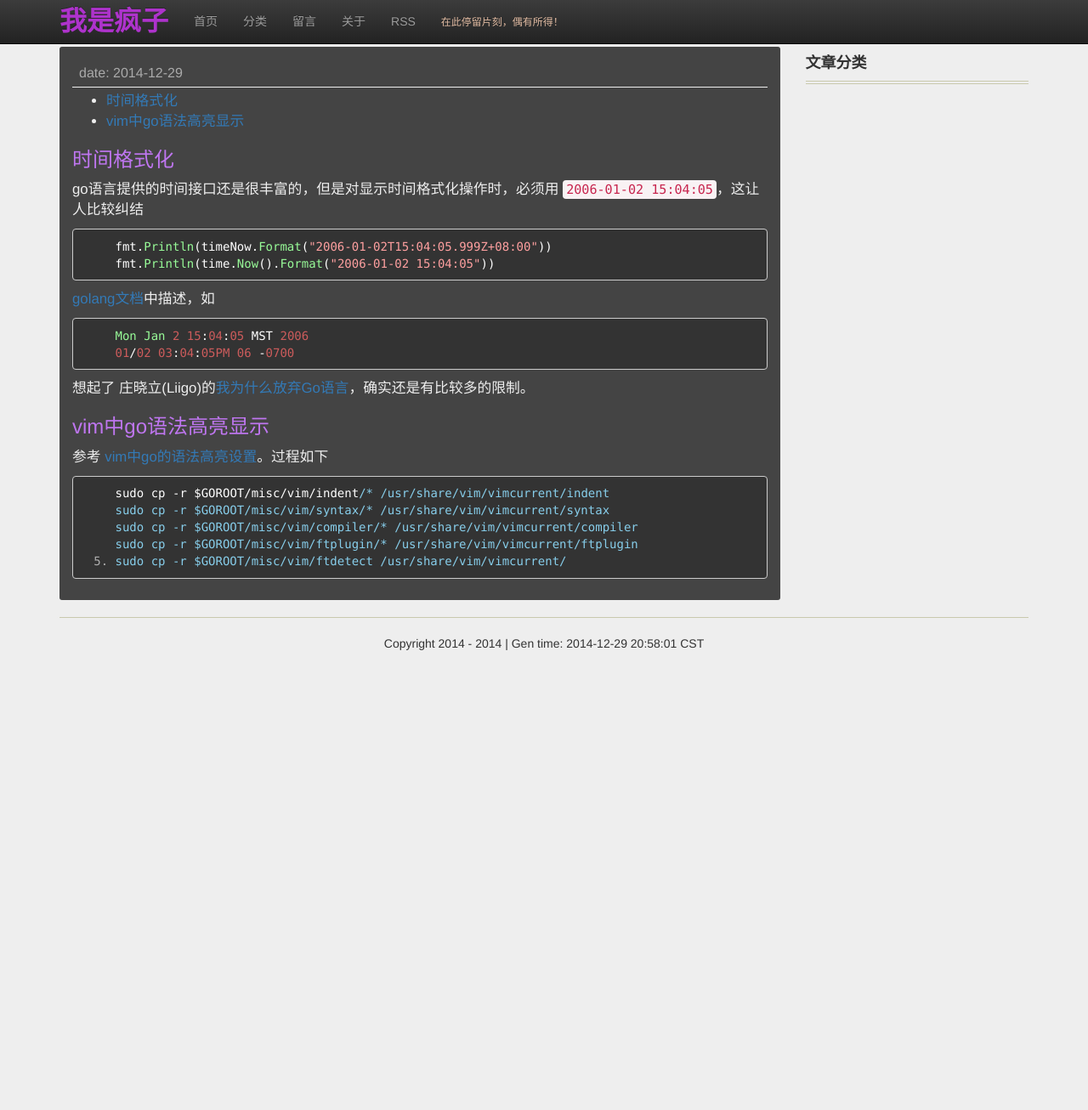
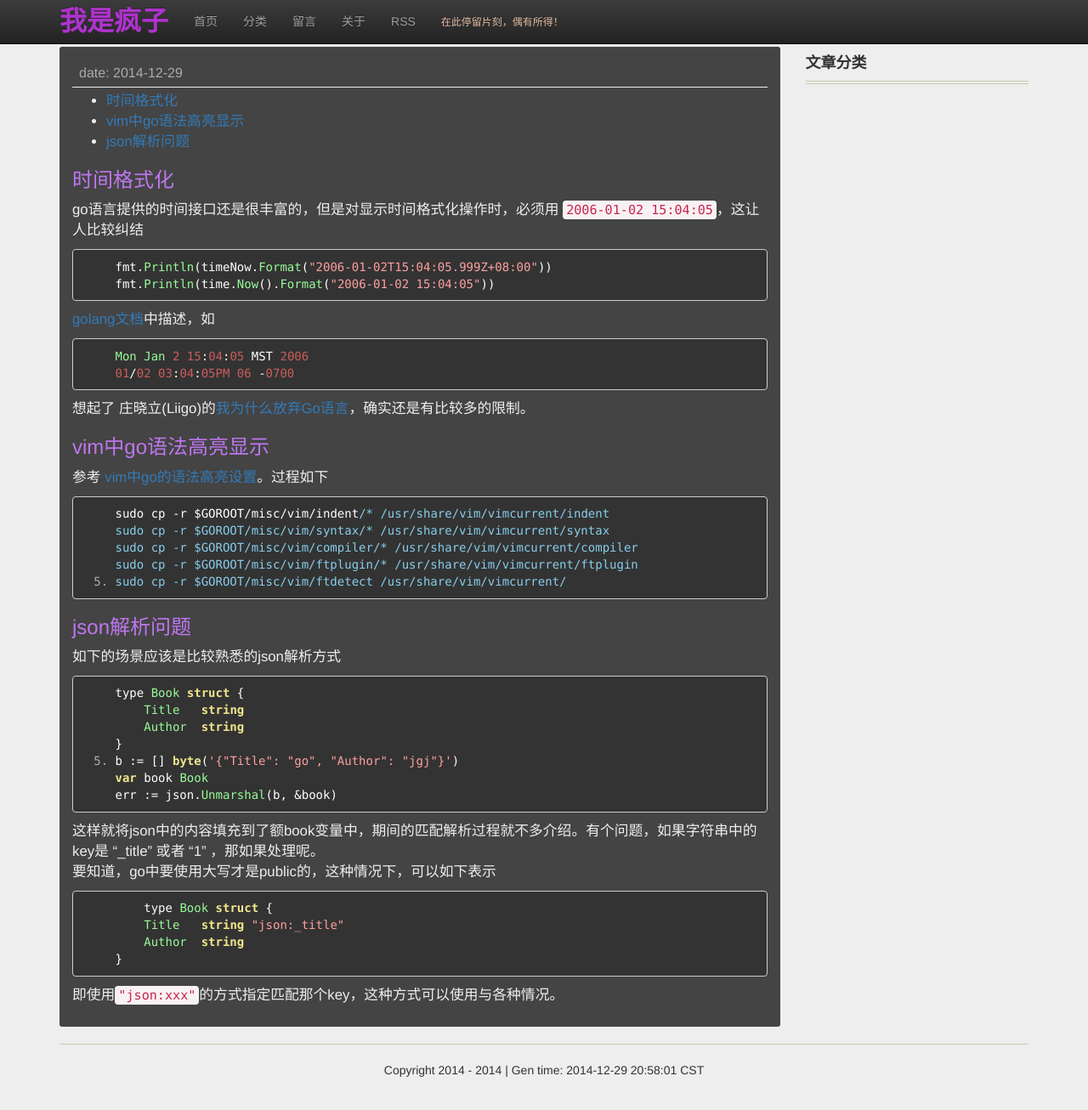
Before and after one commit to jgj1986/jgj1986.github.io, a Jekyll site: the page built from _posts/go/2014-12-23-go语言知识点.md, in a window 1280 px wide and 1309 px high. Shown: the top 1306 px of the window at 85% size. Built offline with Jekyll 4.4.1, drawn with Linux system fonts in a browser that asks for light colours; nearby versions of some CDN libraries; comment, search, counter and statistics services are not loaded.

Commit message:
add parse json for go
Signed-off-by: guojun.jin <guojun.jin@mjyun.com>

```diff
--- a/_posts/go/2014-12-23-go语言知识点.md
+++ b/_posts/go/2014-12-23-go语言知识点.md
@@ -32,3 +32,25 @@ go语言提供的时间接口还是很丰富的，但是对显示时间格式化
     sudo cp -r $GOROOT/misc/vim/compiler/* /usr/share/vim/vimcurrent/compiler
     sudo cp -r $GOROOT/misc/vim/ftplugin/* /usr/share/vim/vimcurrent/ftplugin
     sudo cp -r $GOROOT/misc/vim/ftdetect /usr/share/vim/vimcurrent/
+
+###json解析问题
+
+如下的场景应该是比较熟悉的json解析方式
+
+    type Book struct {
+        Title   string
+        Author  string
+    }
+    b := [] byte('{"Title": "go", "Author": "jgj"}')
+    var book Book
+    err := json.Unmarshal(b, &book)
+
+这样就将json中的内容填充到了额book变量中，期间的匹配解析过程就不多介绍。有个问题，如果字符串中的key是 "_title" 或者 "1" ，那如果处理呢。
+要知道，go中要使用大写才是public的，这种情况下，可以如下表示
+
+        type Book struct {
+        Title   string "json:_title"
+        Author  string
+    }
+
+即使用`"json:xxx"`的方式指定匹配那个key，这种方式可以使用与各种情况。
```
